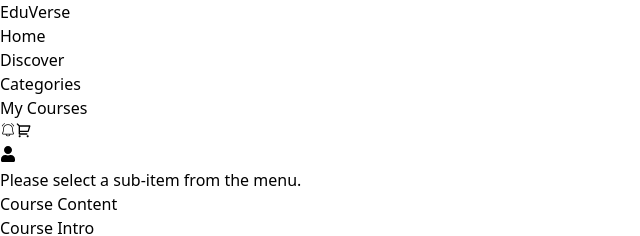
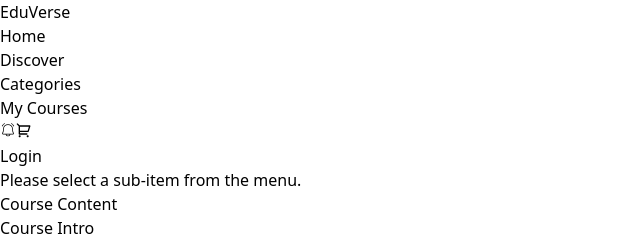
Before and after one commit to dangtranha/eduverse, a React (Vite) app in the folder eduverse/: page /coursecontent in a window 1280 px wide. Shown: the top 236 px of the page, without its empty margins (0-640 px from the left). Built offline with nearby package versions, Linux system fonts and the light colour scheme.

Commit message:
fix menubar

```diff
--- a/eduverse/src/Component/Certificate/Certificate.jsx
+++ b/eduverse/src/Component/Certificate.jsx
@@ -1,7 +1,6 @@
 import React, { useRef } from 'react';
-import certificateTemplate from '../../assets/certificate.png';
+import certificateTemplate from '../assets/certificate-template.jpg';
 import html2pdf from "html2pdf.js"; // Import thư viện html2pdf
-
 
 const Certificate = ({ name, course, date }) => {
   const certificateRef = useRef(null); // Tham chiếu tới phần tử cần chuyển thành PDF
--- a/eduverse/src/Component/MenuBar.jsx
+++ b/eduverse/src/Component/MenuBar.jsx
@@ -5,7 +5,8 @@
 import { Popover, PopoverButton, PopoverPanel } from "@headlessui/react";
 import { LuAnchor } from "react-icons/lu";
 // import MenuPopoverInformationController from "../controller/MenuPopoverInformationController";
-const MenuView = ({ menuItems, activeDropdown, handleDropdown, handleMenuItemClick, icons }) => (
+const MenuView = ({ menuItems, activeDropdown, handleDropdown, handleMenuItemClick, icons,   isLoggedIn,
+  handleLogout, userData }) => (
   <nav className="bg-white shadow-lg">
     <div className="max-w-7xl mx-auto px-4 sm:px-6 lg:px-8">
       <div className="flex justify-between items-center h-16">
@@ -61,33 +62,30 @@
           </button>
 
 
-          <Popover className="relative">
-            <PopoverButton className="text-gray-700 hover:text-orange-600 transition duration-300">
-              <FaUser className="h-5 w-5" />
-            </PopoverButton>
-            <PopoverPanel className="absolute z-2 mt-2 w-40 bg-white rounded-md shadow-lg py-1">
-              <a className="block px-4 py-2 text-sm text-gray-700 hover:bg-gray-100 hover:text-orange-600" onClick={() => {
-                handleMenuItemClick("/my-information");
-              }} >My Information</a>
-              <a className="block px-4 py-2 text-sm text-gray-700 hover:bg-gray-100 hover:text-orange-600" onClick={() => {
-                handleMenuItemClick("/my-profile");
-              }}
-              > My Profile</a>
-              <a className="block px-4 py-2 text-sm text-gray-700 hover:bg-gray-100 hover:text-orange-600"
-                onClick={() => {
-                  handleMenuItemClick("/payment-history");
-                }}
-              > Payment History</a>
-              <a className="block px-4 py-2 text-sm text-gray-700 hover:bg-gray-100 hover:text-orange-600"
-                onClick={() => {
-                  handleMenuItemClick("/sign-out");
-                }}
-              > Sign Out</a>
-            </PopoverPanel>
-          </Popover>
-
-
-
+        <div className="hidden md:flex items-center space-x-6">
+          {isLoggedIn ? (
+            <Popover className="relative">
+              <PopoverButton>
+                <img src={userAvatar} alt="Avatar" className="h-8 w-8 rounded-full" />
+              </PopoverButton>
+              <PopoverPanel className="absolute z-10 mt-2 w-40 bg-white rounded-md shadow-lg py-1">
+                <a className="block px-4 py-2 text-sm text-gray-700 hover:bg-gray-100" onClick={() => handleMenuItemClick("/my-profile")}>
+                  {userName}
+                </a>
+                <a className="block px-4 py-2 text-sm text-gray-700 hover:bg-gray-100" onClick={handleLogout}>
+                  Sign Out
+                </a>
+              </PopoverPanel>
+            </Popover>
+          ) : (
+            <button
+              className="text-gray-700 hover:text-orange-600 transition"
+              onClick={() => handleMenuItemClick("/auth")}
+            >
+              Login
+            </button>
+          )}
+          </div>
         </div>
       </div >
     </div >
--- a/eduverse/src/controller/AuthController.jsx
+++ b/eduverse/src/controller/AuthController.jsx
@@ -6,11 +6,7 @@
     if (isLoggedIn) {
       navigate("/coursecontent"); // Điều hướng đến trang Homepage
       alert("Login successful!");
-      const userData = {
-        email,
-        avatar: "https://via.placeholder.com/150", // Đường dẫn ảnh giả lập
-        name: "John Doe", // Tên người dùng giả lập
-      };
+
       return userData; // Trả về thông tin người dùng
     } else {
       alert("Invalid email or password!");
--- a/eduverse/src/controller/MenuControl.jsx
+++ b/eduverse/src/controller/MenuControl.jsx
@@ -2,11 +2,13 @@
 import MenuView from "../Component/MenuBar";
 import { menuItems } from "../model/MenuModel";
 import { useNavigate } from 'react-router-dom';
-
+import AuthController from "../controller/AuthController";
 import { NavLink } from 'react-router-dom';
 
 const MenuController = () => {
   const [activeDropdown, setActiveDropdown] = useState(null);
+  const [isLoggedIn, setIsLoggedIn] = useState(false);
+  const [userData, setUserData] = useState(null); // Lưu thông tin người dùng
   const navigate = useNavigate();
 
   const handleDropdown = (id) => {
@@ -19,9 +21,20 @@
     navigate(link);
 
   };
+  const handleLogin = async (email, password) => {
+    const user = await AuthController.handleLoginSubmit(email, password);
+    if (user) {
+      setIsLoggedIn(true);
+      setUserData(user); // Lưu thông tin người dùng
+      navigate("/coursecontent"); // Chuyển hướng sau khi đăng nhập
+    }
+  };
 
-
-
+  const handleLogout = () => {
+    setIsLoggedIn(false);
+    setUserData(null); // Xóa thông tin người dùng khi đăng xuất
+    navigate("/");
+  };
 
   return (
     <MenuView
@@ -29,6 +42,10 @@
       activeDropdown={activeDropdown}
       handleDropdown={handleDropdown}
       handleMenuItemClick={handleMenuItemClick}
+      isLoggedIn={isLoggedIn}
+      userData={userData} // Truyền thông tin người dùng vào MenuView
+      handleLogin={handleLogin}
+      handleLogout={handleLogout}
 
     />
   );
--- a/eduverse/src/model/AccountModel.jsx
+++ b/eduverse/src/model/AccountModel.jsx
@@ -1,5 +1,5 @@
 const mockUsers = [
-  { email: "test@gmail.com", password: "0000" },
+  { email: "test@gmail.com", password: "123456" },
 ];
 
 const AccountModel = {
@@ -8,11 +8,7 @@
     const user = mockUsers.find(
       (u) => u.email === email && u.password === password
     );
-    if (user) {
-      currentUser = user; // Lưu người dùng hiện tại sau khi đăng nhập
-      return true;
-    }
-    return false;  },
+  },
 
   register: async (formData) => {
     const userExists = mockUsers.some((u) => u.email === formData.email);
@@ -23,16 +19,6 @@
     mockUsers.push({ email: formData.email, password: formData.password });
     return true;
   },
-  logout: () => {
-    currentUser = null; // Xóa trạng thái đăng nhập
-  },
-   getCurrentUser: () => {
-    return currentUser;
-  },
-
-  isAuthenticated: () => {
-    return currentUser !== null;
-  },
 };
 
 export default AccountModel;
--- a/eduverse/src/view/TestCertificate.jsx
+++ b/eduverse/src/view/TestCertificate.jsx
@@ -1,5 +1,5 @@
 import React, { useState } from "react";
-import Certificate from "../component/Certificate/Certificate";
+import Certificate from "../component/Certificate";
 
 function App() {
   const [name, setName] = useState('John Doe');
```
